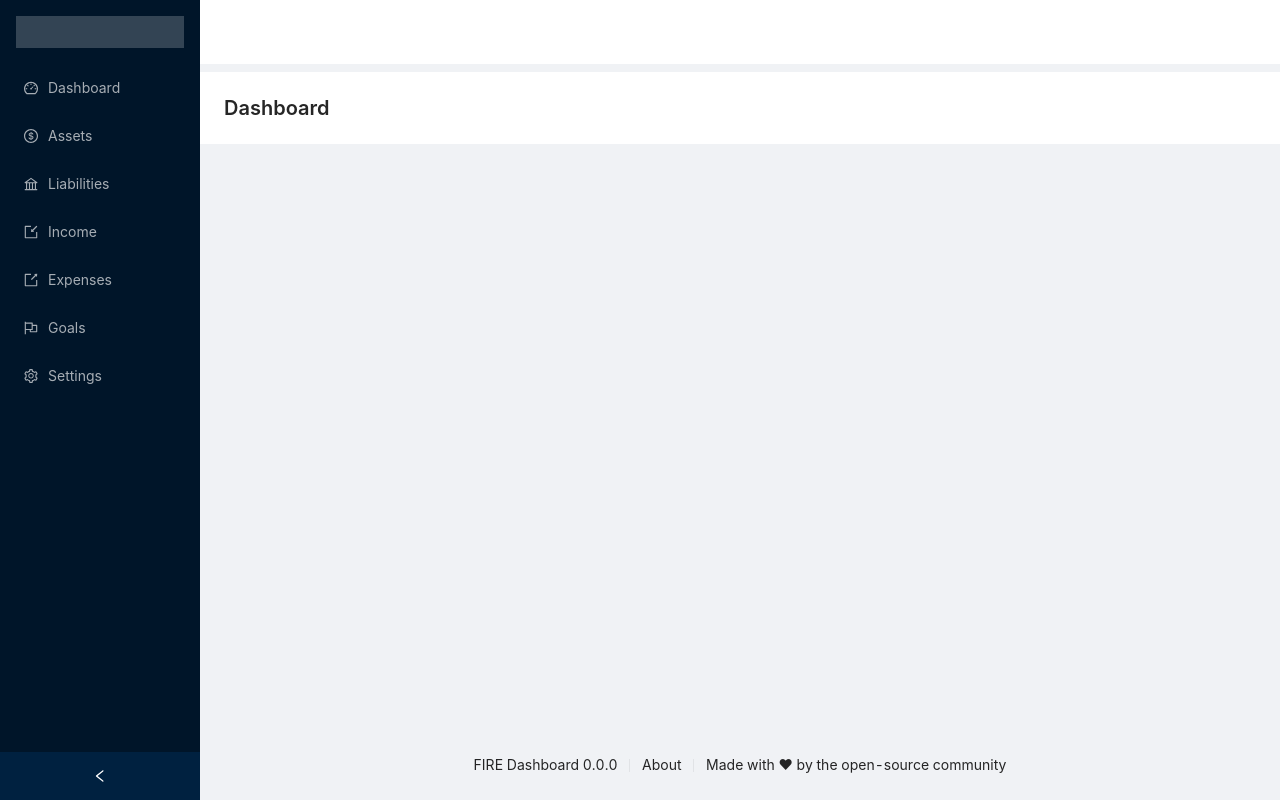
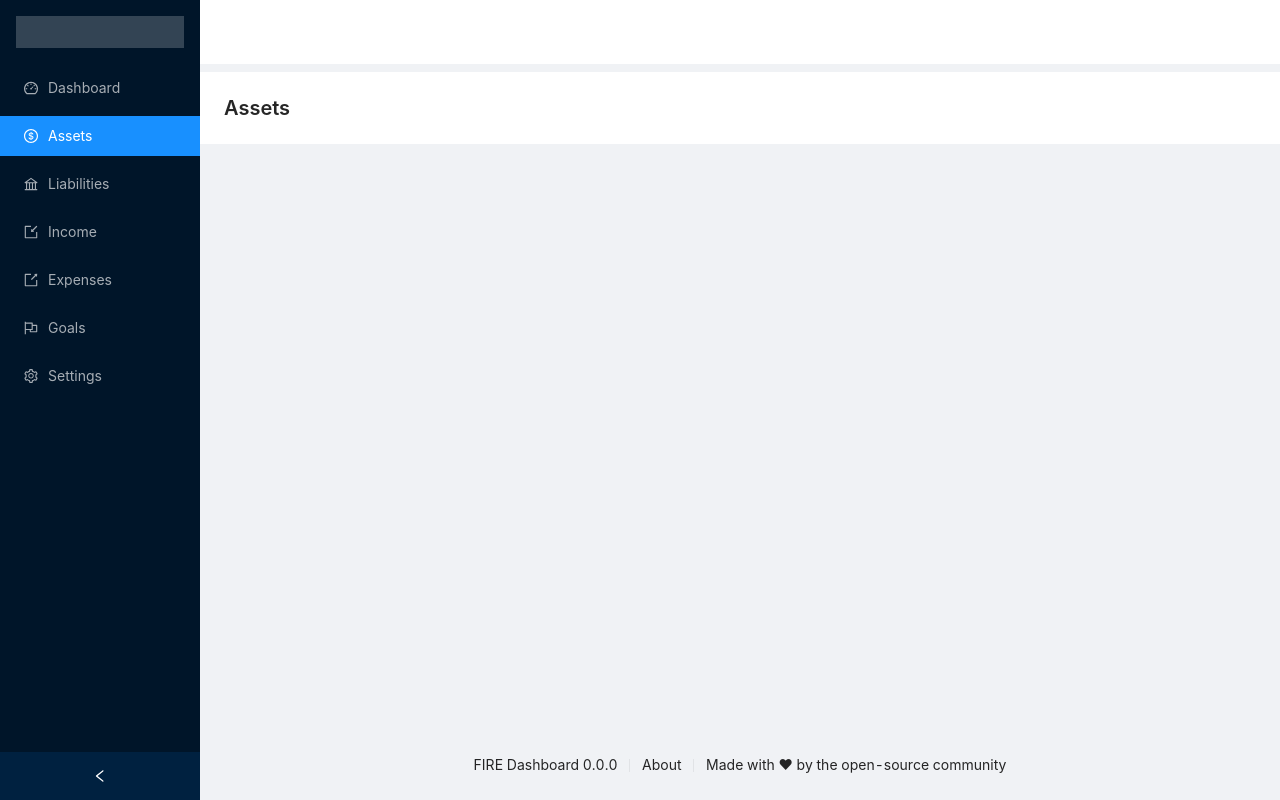
Before and after one commit to erikhofer/fire-dashboard, a React (Create React App) app: page /assets in a window 1280 px wide. Built offline with nearby package versions, Linux system fonts and the light colour scheme.

Commit message:
Add react-router

```diff
--- a/package.json
+++ b/package.json
@@ -12,13 +12,15 @@
     "@types/node": "12.12.53",
     "@types/react": "16.9.44",
     "@types/react-dom": "16.9.8",
-    "@types/styled-jsx": "^2.2.8",
+    "@types/react-router-dom": "5.1.5",
+    "@types/styled-jsx": "2.2.8",
     "antd": "4.5.2",
     "craco-antd": "1.18.1",
     "craco-styled-jsx": "1.0.1",
     "liquid-loading": "1.0.0",
     "react": "16.13.1",
     "react-dom": "16.13.1",
+    "react-router-dom": "5.2.0",
     "react-scripts": "3.4.1",
     "styled-jsx": "3.3.0",
     "typescript": "3.9.7"
--- a/src/App.tsx
+++ b/src/App.tsx
@@ -2,12 +2,19 @@ import React from 'react'
 import './App.css'
 import { MainLayout } from './components/MainLayout'
 import { Dashboard } from './pages/Dashboard'
+import { BrowserRouter as Router, Switch, Route } from 'react-router-dom'
+import { Assets } from './pages/Assets'
 
 function App() {
   return (
-    <MainLayout>
-      <Dashboard></Dashboard>
-    </MainLayout>
+    <Router>
+      <MainLayout>
+        <Switch>
+          <Route path="/" exact component={Dashboard} />
+          <Route path="/assets" component={Assets} />
+        </Switch>
+      </MainLayout>
+    </Router>
   )
 }
 
--- a/src/components/MainLayout.tsx
+++ b/src/components/MainLayout.tsx
@@ -6,11 +6,13 @@ import {
   FlagOutlined
 } from '@ant-design/icons'
 import { LiabilityIcon, AssetIcon, IncomeIcon, ExpenseIcon } from './Icons'
+import { Link, useLocation } from 'react-router-dom'
 
 const { Header, Content, Footer, Sider } = Layout
 
 export const MainLayout: React.FC = ({ children }) => {
   const [collapsed, setCollapsed] = useState(false)
+  const location = useLocation()
 
   return (
     <Layout style={{ minHeight: '100vh' }}>
@@ -22,27 +24,31 @@ export const MainLayout: React.FC = ({ children }) => {
             margin: 16
           }}
         />
-        <Menu theme="dark" defaultSelectedKeys={['1']} mode="inline">
+        <Menu
+          theme="dark"
+          defaultSelectedKeys={[location.pathname]}
+          mode="inline"
+        >
           <Menu.Item key="/" icon={<DashboardOutlined />}>
-            Dashboard
+            <Link to="/">Dashboard</Link>
           </Menu.Item>
           <Menu.Item key="/assets" icon={<AssetIcon />}>
-            Assets
+            <Link to="/assets">Assets</Link>
           </Menu.Item>
           <Menu.Item key="/liabilities" icon={<LiabilityIcon />}>
-            Liabilities
+            <Link to="/liabilities">Liabilities</Link>
           </Menu.Item>
           <Menu.Item key="/incomes" icon={<IncomeIcon />}>
-            Income
+            <Link to="/incomes">Income</Link>
           </Menu.Item>
           <Menu.Item key="/expenses" icon={<ExpenseIcon />}>
-            Expenses
+            <Link to="/expenses">Expenses</Link>
           </Menu.Item>
           <Menu.Item key="/goals" icon={<FlagOutlined />}>
-            Goals
+            <Link to="/goals">Goals</Link>
           </Menu.Item>
           <Menu.Item key="/settings" icon={<SettingOutlined />}>
-            Settings
+            <Link to="/settings">Settings</Link>
           </Menu.Item>
         </Menu>
       </Sider>
--- /dev/null
+++ b/src/pages/Assets.tsx
@@ -0,0 +1,6 @@
+import React from 'react'
+import { Page } from '../components/Page'
+
+export const Assets: React.FC = () => {
+  return <Page title="Assets"></Page>
+}
```
Also changed, not shown: 1 other file (tests, documents, lock files or other folders).
